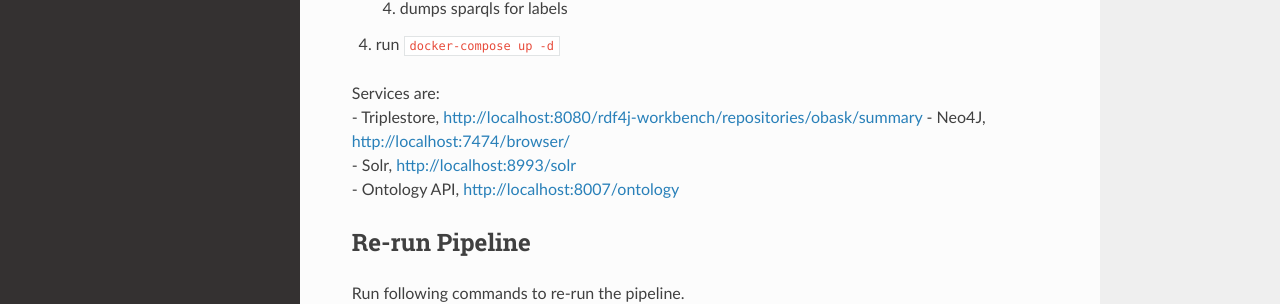
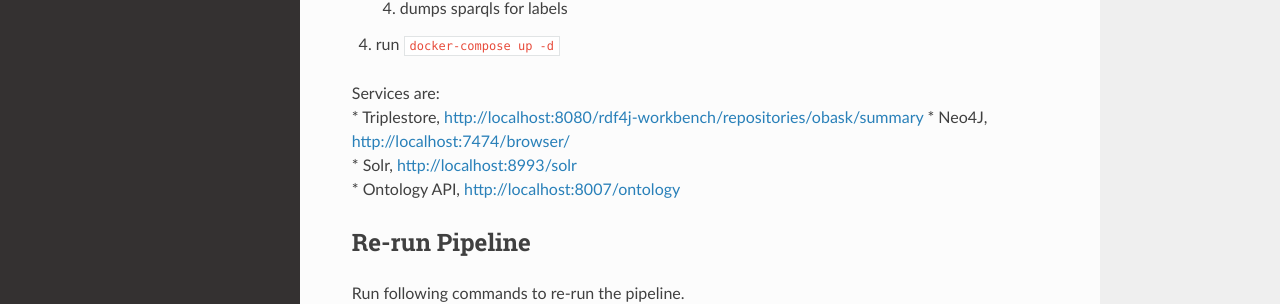
Before and after one commit to OBASKTools/obask, an MkDocs documentation site: the page built from docs/quick_start.md, in a window 1280 px wide and 958 px high. Shown: the part 400-704 px from the top of the window. Built offline with MkDocs 1.6.1, drawn with Linux system fonts in a browser that asks for light colours; nearby versions of some CDN libraries.

```diff
--- a/docs/quick_start.md
+++ b/docs/quick_start.md
@@ -18,10 +18,10 @@
 3. run `docker-compose up -d`
 
 Services are:
-- Triplestore, [http://localhost:8080/rdf4j-workbench/repositories/obask/summary](http://localhost:8080/rdf4j-workbench/repositories/obask/summary)
-- Neo4J, [http://localhost:7474/browser/](http://localhost:7474/browser/)
-- Solr, [http://localhost:8993/solr](http://localhost:8993/solr)
-- Ontology API, [http://localhost:8007/ontology](http://localhost:8007/ontology)
+* Triplestore, [http://localhost:8080/rdf4j-workbench/repositories/obask/summary](http://localhost:8080/rdf4j-workbench/repositories/obask/summary)
+* Neo4J, [http://localhost:7474/browser/](http://localhost:7474/browser/)
+* Solr, [http://localhost:8993/solr](http://localhost:8993/solr)
+* Ontology API, [http://localhost:8007/ontology](http://localhost:8007/ontology)
 
 
 ## Re-run Pipeline
```
